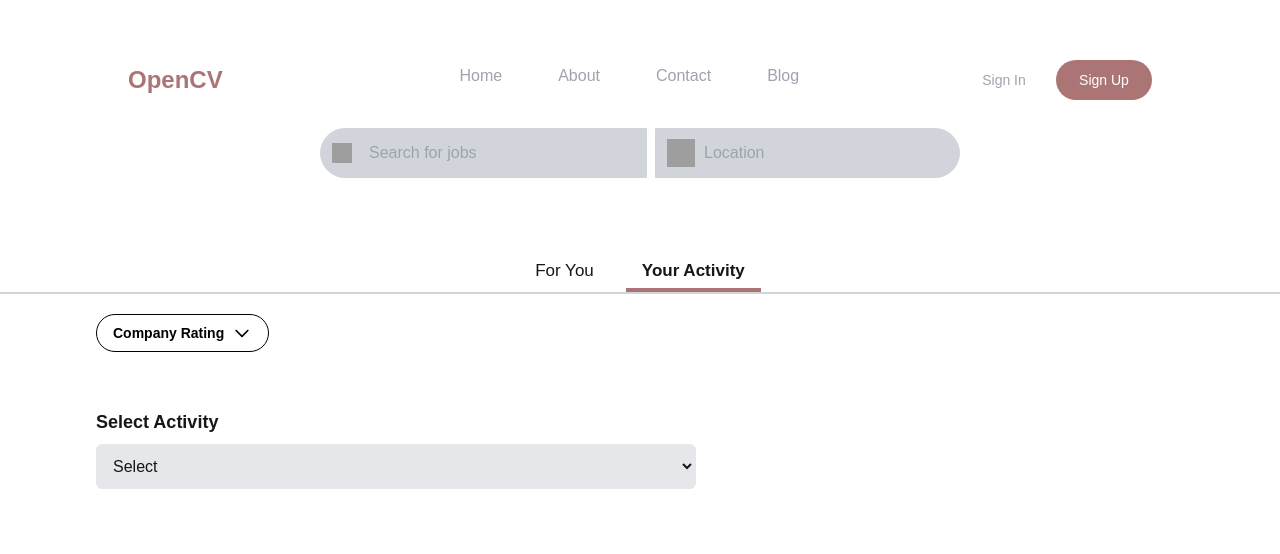
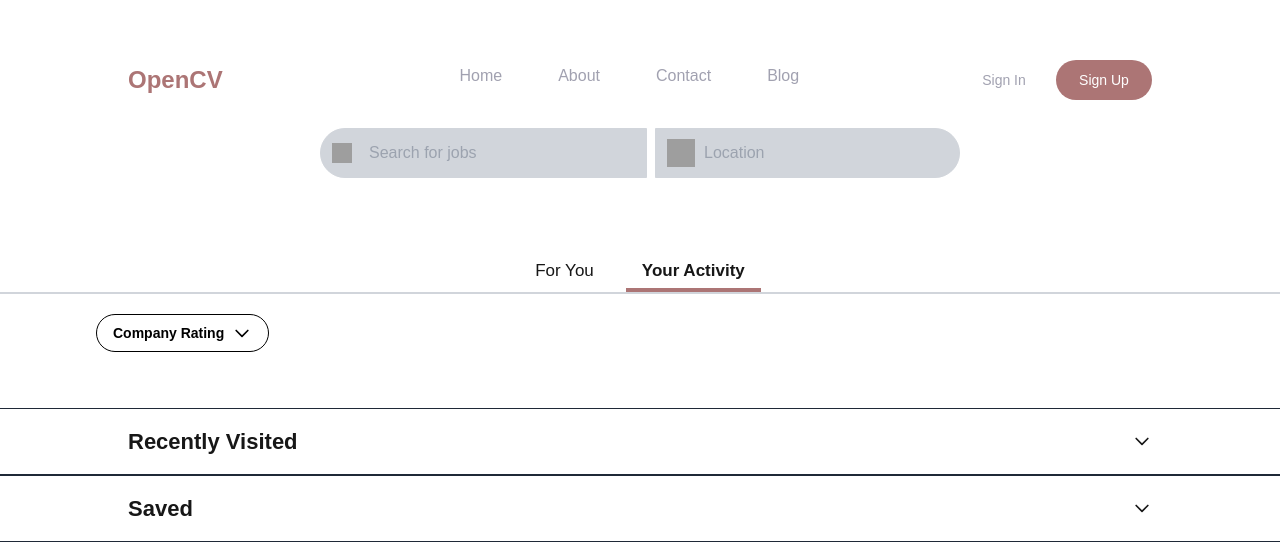
Before and after one commit to leduygit/OpenCV, a Next.js app: page /job in a window 1280 px wide. Both pictures are taken after a click on the button "Your Activity". Shown: the top 554 px of the page. Built offline with nearby package versions, Linux system fonts and the light colour scheme; grey boxes are pictures that could not be loaded.

Commit message:
feat: add job dropdown

```diff
--- /dev/null
+++ b/src/app/component/JobDropdown.tsx
@@ -0,0 +1,56 @@
+import { useState, ReactNode } from "react";
+
+interface JobDropdownProps {
+  title: string;
+  children: ReactNode;
+}
+
+const JobDropdown: React.FC<JobDropdownProps> = ({ title, children }) => {
+  const [isDropdownOpen, setIsDropdownOpen] = useState(false);
+
+  const toggleDropdown = () => setIsDropdownOpen((prev) => !prev);
+
+  return (
+    <div className="w-full">
+      <div
+        onClick={toggleDropdown}
+        className="cursor-pointer text-[22px] px-32 font-bold bg-gray-0 border-b border-t border-gray-800 p-4 hover:bg-[#AC757533] focus:outline-none flex items-center justify-between"
+      >
+        <span>{title}</span>
+        <span className="flex items-center">
+          <svg
+            xmlns="http://www.w3.org/2000/svg"
+            className={`h-5 w-5 ml-2 transform transition-transform duration-300 ${
+              isDropdownOpen ? "rotate-180" : "rotate-0"
+            }`}
+            fill="none"
+            viewBox="0 0 24 24"
+            stroke="currentColor"
+          >
+            <path
+              strokeLinecap="round"
+              strokeLinejoin="round"
+              strokeWidth="2"
+              d={isDropdownOpen ? "M5 15l7-7 7 7" : "M19 9l-7 7-7-7"}
+            />
+          </svg>
+        </span>
+      </div>
+
+      <div
+        className={`overflow-hidden transition-all duration-300 ease-in-out ${
+          isDropdownOpen
+            ? "max-h-full opacity-100 visible scale-y-100 pl-20 ml-8 py-8"
+            : "max-h-0 opacity-0 invisible scale-y-0"
+        }`}
+        style={{
+          transformOrigin: "top",
+        }}
+      >
+        {children}
+      </div>
+    </div>
+  );
+};
+
+export default JobDropdown;
--- a/src/app/job/page.tsx
+++ b/src/app/job/page.tsx
@@ -3,6 +3,7 @@ import Head from "next/head";
 import JobListing from "../component/joblisting";
 import { useState } from "react";
 import FilterButton from "../component/FilterButton";
+import JobDropdown from "../component/JobDropdown";
 
 export default function JobListingPage() {
   const [searchQuery, setSearchQuery] = useState("");
@@ -132,18 +133,15 @@ export default function JobListingPage() {
             <JobListing />
           </div>
         ) : (
-          <div className="w-full max-w-[2500px] pl-20 ml-8 pt-14">
-            {/* Simple Dropdown for Your Activity */}
-            <div className="w-1/2">
-              <label className="block text-lg font-semibold mb-2">
-                Select Activity
-              </label>
-              <select className="w-full p-3 rounded-md bg-gray-200 border">
-                <option value="">Select</option>
-                <option value="savedJobs">Saved Jobs</option>
-                <option value="recentlyVisited">Recently Visited Jobs</option>
-              </select>
+          <div className="w-full max-w-[2500px] pt-14">
+            <div>
+              <JobDropdown title="Recently Visited">
+                <JobListing />
+              </JobDropdown>
             </div>
+            <JobDropdown title="Saved">
+              <JobListing />
+            </JobDropdown>
           </div>
         )}
       </main>
```
